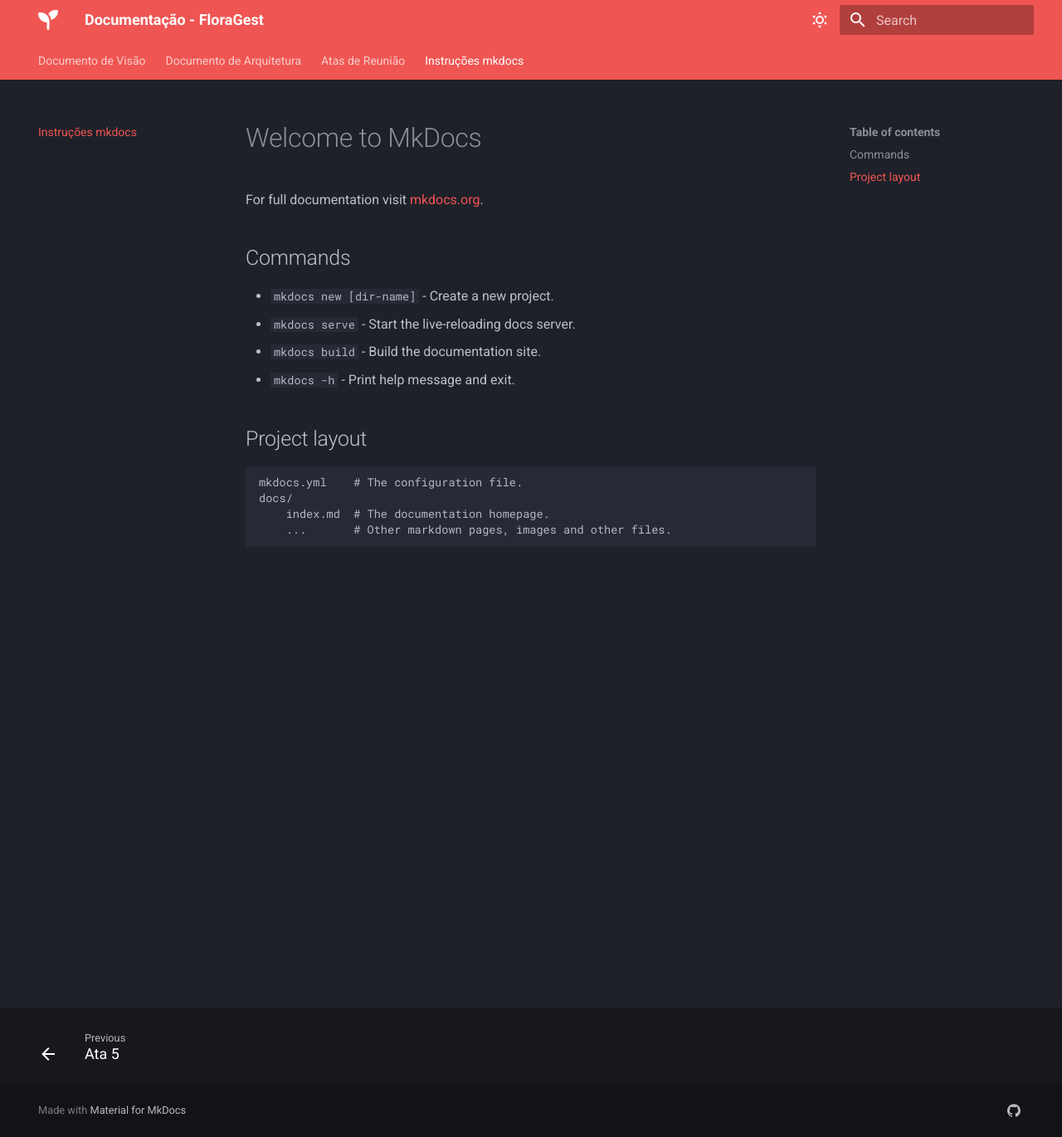
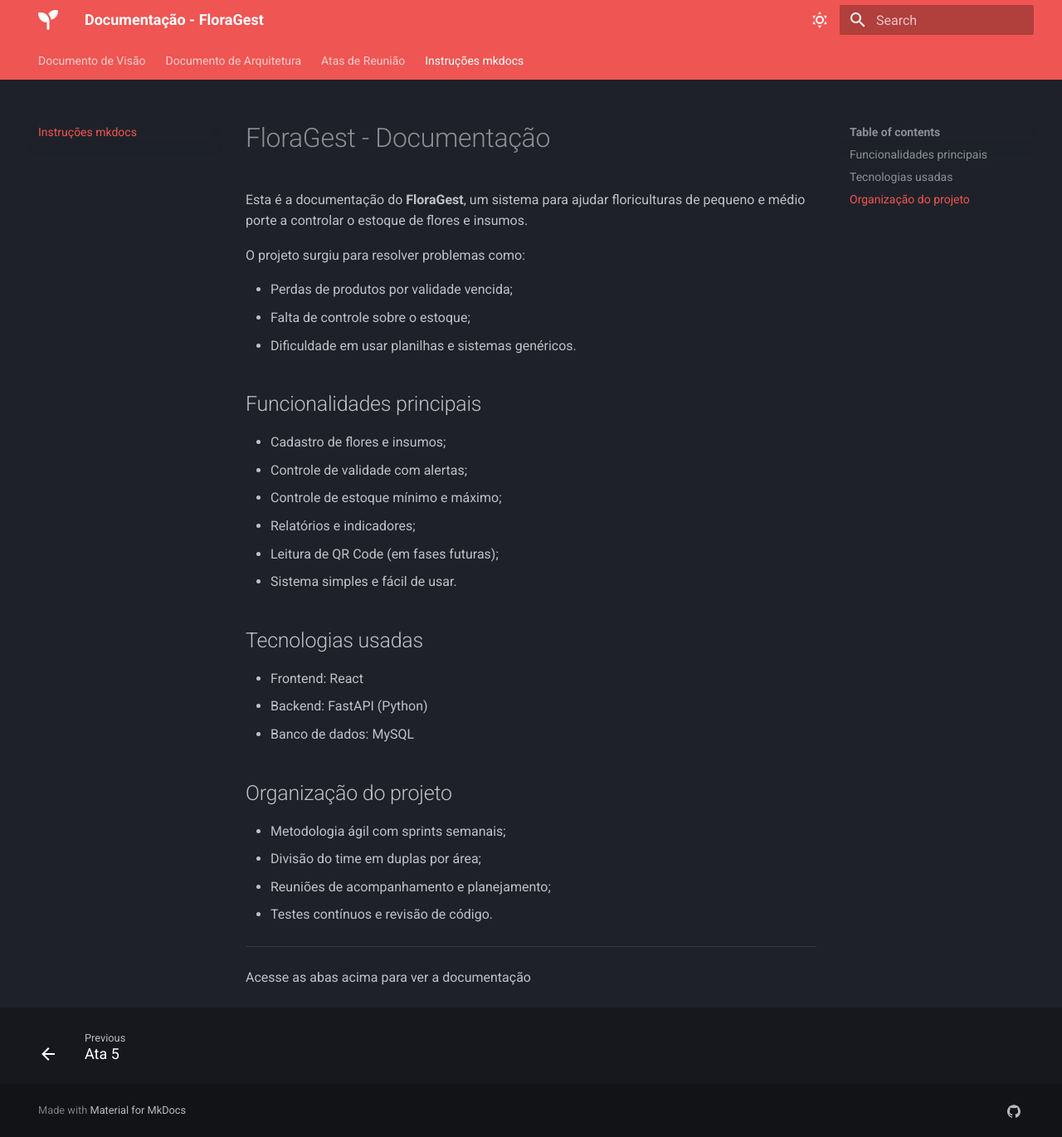
Before and after one commit to FGA0138-MDS-Ajax/2025.1-Jera, an MkDocs documentation site: the page built from docs/index.md, in a window 1280 px wide and 1370 px high. Shown: the whole window at 83% size. Built offline with MkDocs 1.6.1 and Material for MkDocs 9.7.7, drawn with Linux system fonts in a browser that asks for light colours.

Commit message:
mudanca pagina inicial

```diff
--- a/docs/index.md
+++ b/docs/index.md
@@ -1,17 +1,35 @@
-# Welcome to MkDocs
+# FloraGest - Documentação
 
-For full documentation visit [mkdocs.org](https://www.mkdocs.org).
+Esta é a documentação do **FloraGest**, um sistema para ajudar floriculturas de pequeno e médio porte a controlar o estoque de flores e insumos.
 
-## Commands
+O projeto surgiu para resolver problemas como:
 
-* `mkdocs new [dir-name]` - Create a new project.
-* `mkdocs serve` - Start the live-reloading docs server.
-* `mkdocs build` - Build the documentation site.
-* `mkdocs -h` - Print help message and exit.
+- Perdas de produtos por validade vencida;
+- Falta de controle sobre o estoque;
+- Dificuldade em usar planilhas e sistemas genéricos.
 
-## Project layout
+## Funcionalidades principais
 
-    mkdocs.yml    # The configuration file.
-    docs/
-        index.md  # The documentation homepage.
-        ...       # Other markdown pages, images and other files.
+- Cadastro de flores e insumos;
+- Controle de validade com alertas;
+- Controle de estoque mínimo e máximo;
+- Relatórios e indicadores;
+- Leitura de QR Code (em fases futuras);
+- Sistema simples e fácil de usar.
+
+## Tecnologias usadas
+
+- Frontend: React
+- Backend: FastAPI (Python)
+- Banco de dados: MySQL
+
+## Organização do projeto
+
+- Metodologia ágil com sprints semanais;
+- Divisão do time em duplas por área;
+- Reuniões de acompanhamento e planejamento;
+- Testes contínuos e revisão de código.
+
+---
+
+Acesse as abas acima para ver a documentação
```
